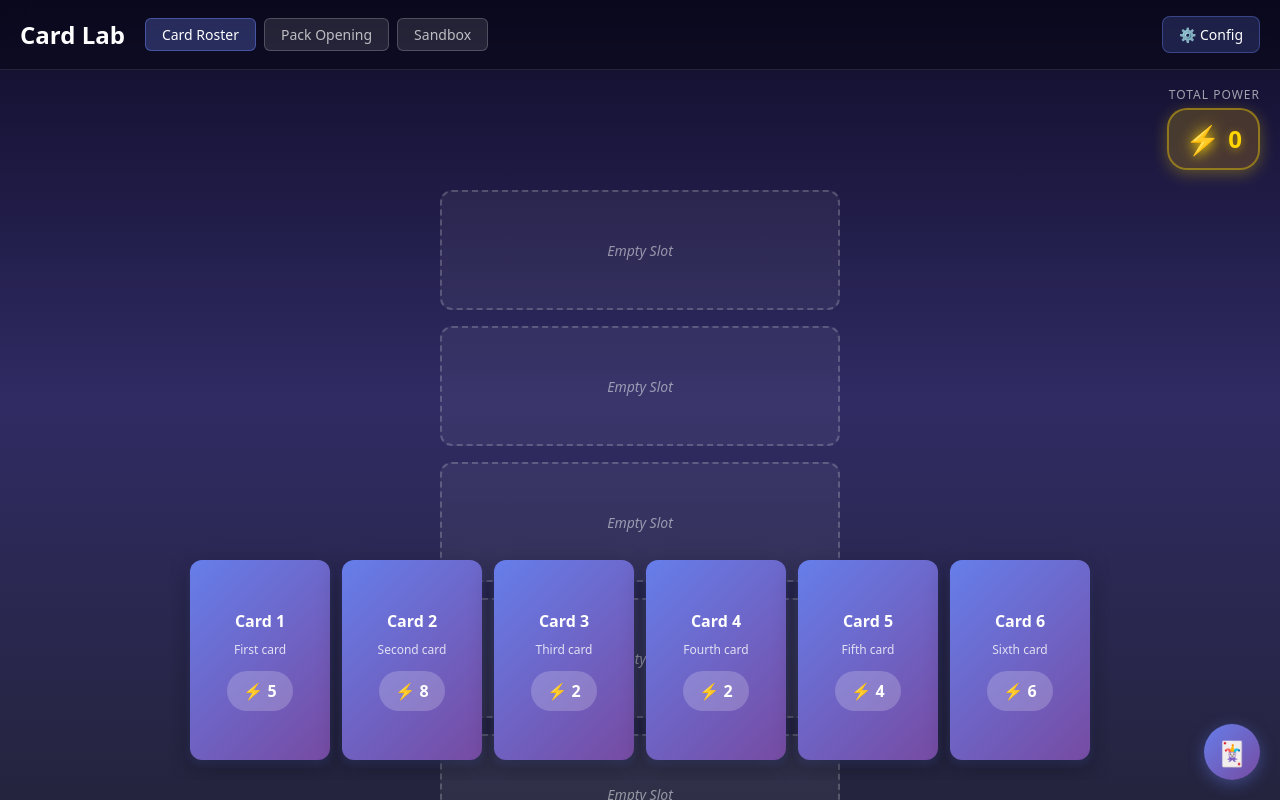
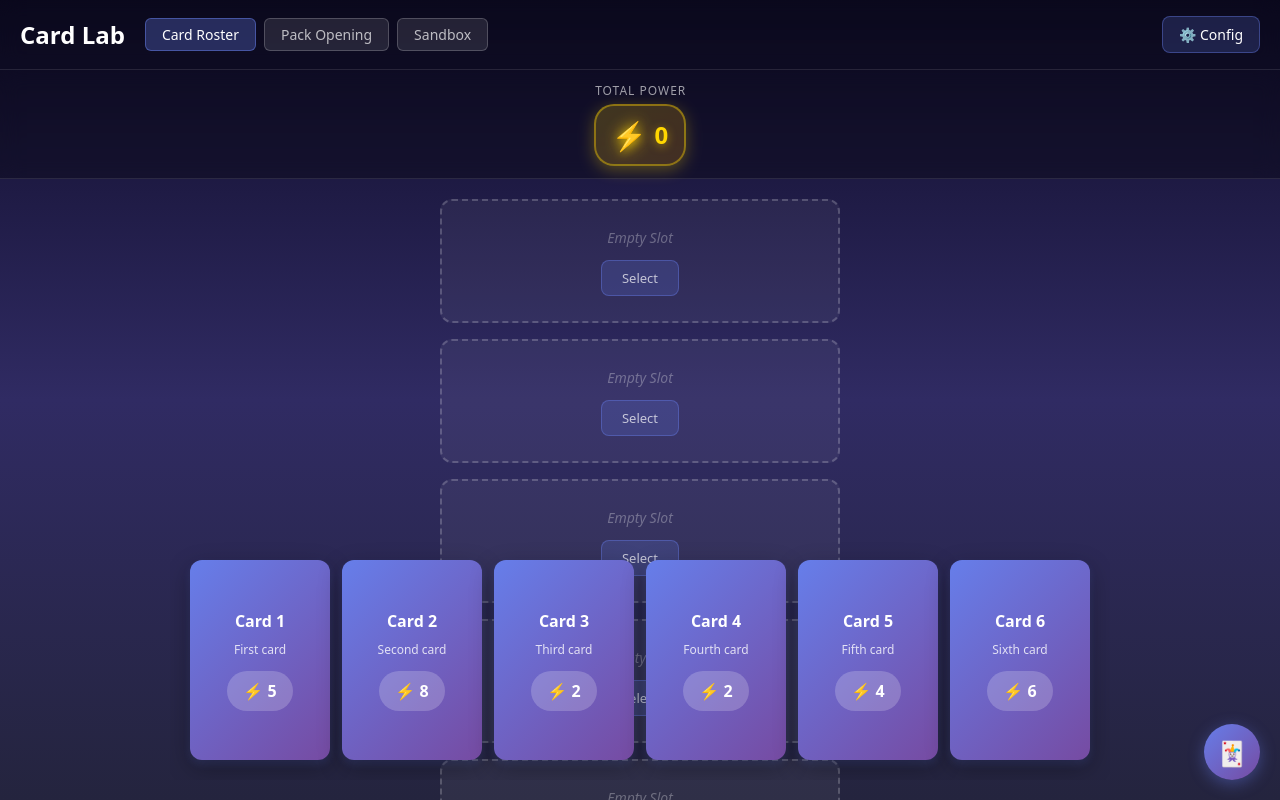
Before and after one commit to AdamFrieden/card-lab, a React (Vite) app: page / in a window 1280 px wide. Built offline with nearby package versions, Linux system fonts and the light colour scheme.

Commit message:
fixed roster scrolling issues

```diff
--- a/src/App.css
+++ b/src/App.css
@@ -1,5 +1,5 @@
 .app {
-  height: 100vh;
+  height: 100dvh; /* Use dynamic viewport height for mobile */
   display: flex;
   flex-direction: column;
   background: linear-gradient(to bottom, #0f0c29, #302b63, #24243e);
@@ -9,7 +9,6 @@
   /* Disable pull-to-refresh on mobile browsers */
   overscroll-behavior: none;
   overscroll-behavior-y: none;
-  touch-action: pan-x pan-y pinch-zoom;
   -webkit-overflow-scrolling: touch;
 
   /* Firefox-specific */
--- a/src/components/CardHand.css
+++ b/src/components/CardHand.css
@@ -5,7 +5,6 @@
   right: 0;
   pointer-events: none;
   z-index: 50; /* Higher than slots to ensure hand cards appear on top */
-  padding-top: 100px;
   overflow: visible;
 }
 
--- a/src/components/SlotList.css
+++ b/src/components/SlotList.css
@@ -4,6 +4,12 @@
   padding-bottom: 280px;
   overflow-y: auto; /* Restore scrolling */
   overflow-x: hidden; /* Prevent horizontal scroll */
+  -webkit-overflow-scrolling: touch;
+
+  /* Allow vertical scrolling but prevent overscroll bounce */
+  overscroll-behavior-y: contain;
+  /* Enable touch panning for this element */
+  touch-action: pan-y pinch-zoom;
 }
 
 .slot-list {
@@ -56,25 +62,56 @@
 }
 
 .slot-empty {
+  width: 100%;
+  height: 100%;
+  min-height: 88px; /* Ensure space even without content (120px min - 32px padding) */
+  display: flex;
+  flex-direction: column;
+  align-items: center;
+  justify-content: center;
+  gap: 12px;
+  user-select: none; /* Prevent text selection */
+  -webkit-user-select: none; /* Safari */
+  -moz-user-select: none; /* Firefox */
+  /* Not clickable - allows scrolling through this area */
+  pointer-events: none;
+}
+
+.slot-empty-label {
   color: rgba(255, 255, 255, 0.3);
   font-size: 14px;
   font-style: italic;
-  width: 100%;
-  height: 100%;
-  display: flex;
-  align-items: center;
-  justify-content: center;
-  transition: all 0.2s ease;
 }
 
-.slot-empty.clickable {
+.slot-select-button {
+  /* Re-enable pointer events only for the button */
+  pointer-events: auto;
+
+  padding: 8px 20px;
+  background: rgba(102, 126, 234, 0.2);
+  border: 1.5px solid rgba(102, 126, 234, 0.4);
+  border-radius: 8px;
+  color: rgba(255, 255, 255, 0.7);
+  font-size: 13px;
+  font-weight: 500;
   cursor: pointer;
-  color: rgba(255, 255, 255, 0.5);
+  transition: all 0.2s ease;
+
+  /* Prevent button from blocking scrolling */
+  touch-action: manipulation;
 }
 
-.slot-empty.clickable:hover {
-  color: rgba(255, 255, 255, 0.7);
-  transform: scale(1.05);
+.slot-select-button:hover {
+  background: rgba(102, 126, 234, 0.3);
+  border-color: rgba(102, 126, 234, 0.6);
+  color: rgba(255, 255, 255, 0.9);
+  transform: translateY(-1px);
+  box-shadow: 0 2px 8px rgba(102, 126, 234, 0.3);
+}
+
+.slot-select-button:active {
+  transform: translateY(0);
+  box-shadow: 0 1px 4px rgba(102, 126, 234, 0.2);
 }
 
 .slot-card-wrapper {
--- a/src/components/SlotList.tsx
+++ b/src/components/SlotList.tsx
@@ -11,24 +11,40 @@ interface SlotListProps {
   onUnrosterCard: (slotId: string) => void;
   unrosteringCardId: string | null;
   onSelectSlot?: (slotId: string) => void;
+  shouldScrollToPreview?: boolean; // Control whether to auto-scroll to preview slot
 }
 
-export function SlotList({ slots, previewSlotId, animationConfig, onUnrosterCard, unrosteringCardId, onSelectSlot }: SlotListProps) {
+export function SlotList({ slots, previewSlotId, animationConfig, onUnrosterCard, unrosteringCardId, onSelectSlot, shouldScrollToPreview = false }: SlotListProps) {
   const slotRefs = useRef<Map<string, HTMLDivElement>>(new Map());
   const containerRef = useRef<HTMLDivElement>(null);
 
-  // Scroll to preview slot when it changes
+  // Scroll to preview slot when it changes (only when shouldScrollToPreview is true)
   useEffect(() => {
-    if (previewSlotId && containerRef.current) {
+    if (shouldScrollToPreview && previewSlotId && containerRef.current) {
       const slotElement = slotRefs.current.get(previewSlotId);
-      if (slotElement) {
-        slotElement.scrollIntoView({
-          behavior: 'smooth',
-          block: 'start',
+      if (slotElement && containerRef.current) {
+        // Calculate the correct scroll position using getBoundingClientRect
+        // This gives us the actual position relative to the viewport
+        const containerRect = containerRef.current.getBoundingClientRect();
+        const slotRect = slotElement.getBoundingClientRect();
+
+        // Calculate how far the slot is from the top of the container
+        const slotOffsetFromContainerTop = slotRect.top - containerRect.top;
+
+        // Add current scroll position to get absolute scroll position
+        const currentScrollTop = containerRef.current.scrollTop;
+
+        // Target position: current scroll + offset from top - desired breathing room
+        const breathingRoom = 20; // Space from top of container
+        const targetScrollTop = currentScrollTop + slotOffsetFromContainerTop - breathingRoom;
+
+        containerRef.current.scrollTo({
+          top: targetScrollTop,
+          behavior: 'smooth'
         });
       }
     }
-  }, [previewSlotId]);
+  }, [previewSlotId, shouldScrollToPreview]);
   // Memoized unroster handler - prevents inline function allocations
   const handleUnroster = useCallback((slotId: string) => {
     onUnrosterCard(slotId);
@@ -95,11 +111,14 @@ export function SlotList({ slots, previewSlotId, animationConfig, onUnrosterCard
                 </motion.div>
               </AnimatePresence>
             ) : (
-              <div
-                className="slot-empty clickable"
-                onClick={() => handleSlotClick(slot.id)}
-              >
-                Empty Slot
+              <div className="slot-empty">
+                <span className="slot-empty-label">Empty Slot</span>
+                <button
+                  className="slot-select-button"
+                  onClick={() => handleSlotClick(slot.id)}
+                >
+                  Select
+                </button>
               </div>
             )}
           </div>
--- a/src/main.tsx
+++ b/src/main.tsx
@@ -3,29 +3,8 @@ import { createRoot } from 'react-dom/client'
 import './index.css'
 import App from './App.tsx'
 
-// Prevent pull-to-refresh on all touch-enabled browsers (especially Firefox Android)
-let lastTouchY = 0;
-let preventPullToRefresh = false;
-
-document.addEventListener('touchstart', (e) => {
-  if (e.touches.length !== 1) return;
-  lastTouchY = e.touches[0].clientY;
-  // Only prevent if we're at the top of the page
-  preventPullToRefresh = window.scrollY === 0;
-}, { passive: false });
-
-document.addEventListener('touchmove', (e) => {
-  if (!preventPullToRefresh) return;
-
-  const touchY = e.touches[0].clientY;
-  const touchYDelta = touchY - lastTouchY;
-  lastTouchY = touchY;
-
-  // If scrolling down (positive delta) while at the top, prevent
-  if (touchYDelta > 0) {
-    e.preventDefault();
-  }
-}, { passive: false });
+// Pull-to-refresh is prevented by CSS overscroll-behavior in index.html and App.css
+// No JavaScript event listeners needed
 
 createRoot(document.getElementById('root')!).render(
   <StrictMode>
--- a/src/views/CardRosterView.tsx
+++ b/src/views/CardRosterView.tsx
@@ -36,6 +36,7 @@ export function CardRosterView({ animationConfig }: CardRosterViewProps) {
   const [previewSlotId, setPreviewSlotId] = useState<string | null>(null);
   const [unrosteringCardId, setUnrosteringCardId] = useState<string | null>(null);
   const [handScrollPosition, setHandScrollPosition] = useState<number>(0);
+  const [shouldScrollToSlot, setShouldScrollToSlot] = useState<boolean>(false);
 
   // Calculate total power from rostered cards
   const totalPower = useMemo(() => {
@@ -48,6 +49,7 @@ export function CardRosterView({ animationConfig }: CardRosterViewProps) {
     if (selectedCardId === cardId) {
       // Deselect card (keep slot selection if present)
       setSelectedCardId(null);
+      setShouldScrollToSlot(false);
     } else {
       // Select card and use current preview slot or find first empty slot
       setSelectedCardId(cardId);
@@ -55,6 +57,7 @@ export function CardRosterView({ animationConfig }: CardRosterViewProps) {
         const firstEmptySlot = slots.find(slot => slot.card === null);
         if (firstEmptySlot) {
           setPreviewSlotId(firstEmptySlot.id);
+          setShouldScrollToSlot(true); // Enable scroll when auto-selecting slot
         }
       }
     }
@@ -69,8 +72,10 @@ export function CardRosterView({ animationConfig }: CardRosterViewProps) {
       setPreviewSlotId(null);
       // Also deselect the card when deselecting the slot
       setSelectedCardId(null);
+      setShouldScrollToSlot(false);
     } else {
       setPreviewSlotId(slotId);
+      setShouldScrollToSlot(false); // Don't scroll when manually clicking a slot
     }
   }, [slots, previewSlotId]);
 
@@ -95,6 +100,7 @@ export function CardRosterView({ animationConfig }: CardRosterViewProps) {
     // Clear selection
     setSelectedCardId(null);
     setPreviewSlotId(null);
+    setShouldScrollToSlot(false);
   }, [selectedCardId, previewSlotId, cards]);
 
   const handleUnrosterCard = useCallback((slotId: string) => {
@@ -134,7 +140,16 @@ export function CardRosterView({ animationConfig }: CardRosterViewProps) {
 
   return (
     <div style={{ flex: 1, display: 'flex', flexDirection: 'column', minHeight: 0 }}>
-      <div style={{ display: 'flex', justifyContent: 'flex-end', padding: '0 20px', paddingTop: '16px' }}>
+      <div style={{
+        display: 'flex',
+        justifyContent: 'center',
+        alignItems: 'center',
+        padding: '12px 20px',
+        background: 'rgba(0, 0, 0, 0.3)',
+        backdropFilter: 'blur(10px)',
+        borderBottom: '1px solid rgba(255, 255, 255, 0.1)',
+        flexShrink: 0
+      }}>
         <PowerCounter value={totalPower} />
       </div>
 
@@ -145,6 +160,7 @@ export function CardRosterView({ animationConfig }: CardRosterViewProps) {
         onUnrosterCard={handleUnrosterCard}
         unrosteringCardId={unrosteringCardId}
         onSelectSlot={handleSelectSlot}
+        shouldScrollToPreview={shouldScrollToSlot}
       />
 
       {selectedCardId && (
--- a/src/views/PackOpeningView.tsx
+++ b/src/views/PackOpeningView.tsx
@@ -196,8 +196,12 @@ export function PackOpeningView({ animationConfig }: PackOpeningViewProps) {
                 scale: 1.15,
                 rotate: 0,
                 y: -40,
+                transition: { type: 'spring', stiffness: 600, damping: 25 }
               } : undefined}
-              whileTap={{ scale: 0.95 }}
+              whileTap={{
+                scale: 0.95,
+                transition: { type: 'spring', stiffness: 600, damping: 25 }
+              }}
               onClick={() => setSelectedCardId(isSelected ? null : card.id)}
               style={{
                 zIndex: isSelected ? 10 : index,
```
